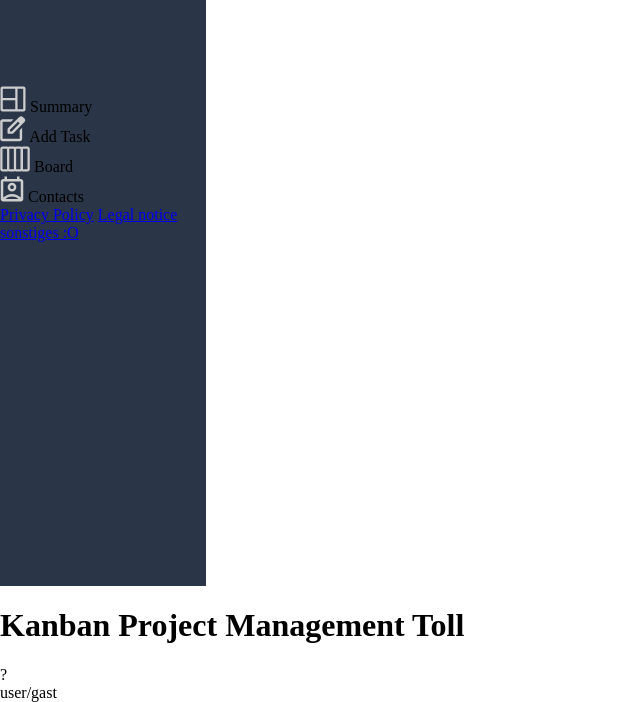
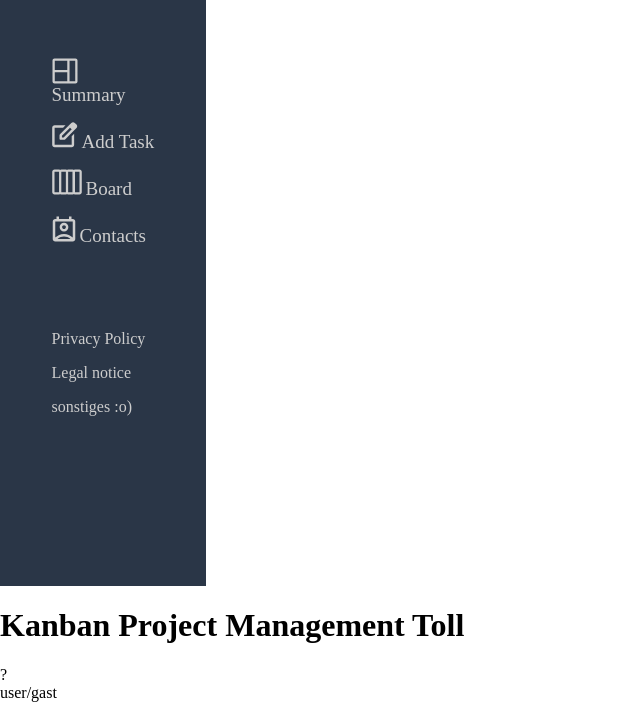
Before and after one commit to BiancaFlorut/Join, a plain HTML site: page assets/templates/desktop_template.html in a window 1280 px wide. Shown: the part 214-916 px from the top of the page, without its empty margins (0-640 px from the left). Drawn offline with Linux system fonts and the light colour scheme.

Commit message:
update left-bar

```diff
--- a/assets/src/styles.css
+++ b/assets/src/styles.css
@@ -8,10 +8,34 @@ nav {
     height: 100%;
     flex-direction: column;
 }
+span {
+    color: #CDCDCD;
+    font-size: 19px;
+}
 .logo {
     width: 100%;
     display: flex;
     justify-content: center;
     align-items: center;
-    height: 300px;
+    height: 33%;
 }
+.nav-container {
+    width: 100%;
+    height: 33%;
+    flex-direction: column;
+}
+.nav-bar {
+    padding: 8px 25%;
+    gap: 8px;
+}
+.links-left {
+    display: flex;
+    flex-direction: column;
+    padding: 8px 25%;
+}
+.links-left a {
+    text-decoration: none;
+    color: #CDCDCD;
+    padding: 8px 0;
+    height: 30%;
+}
--- a/assets/templates/desktop_template.html
+++ b/assets/templates/desktop_template.html
@@ -4,7 +4,7 @@
       <img src="../img/logo_nav.svg" alt="" />
     </div>
 
-    <div class="nav">
+    <div class="nav-container">
       <div class="nav-bar">
         <img src="../img/summary.svg" alt="" />
         <span>Summary</span>
@@ -23,10 +23,10 @@
       </div>
     </div>
 
-    <div class="links">
+    <div class="links-left">
       <a href="#">Privacy Policy</a>
       <a href="#">Legal notice</a>
-      <a href="#">sonstiges :O</a>
+      <a href="#">sonstiges :o)</a>
     </div>
   </nav>
 
```
